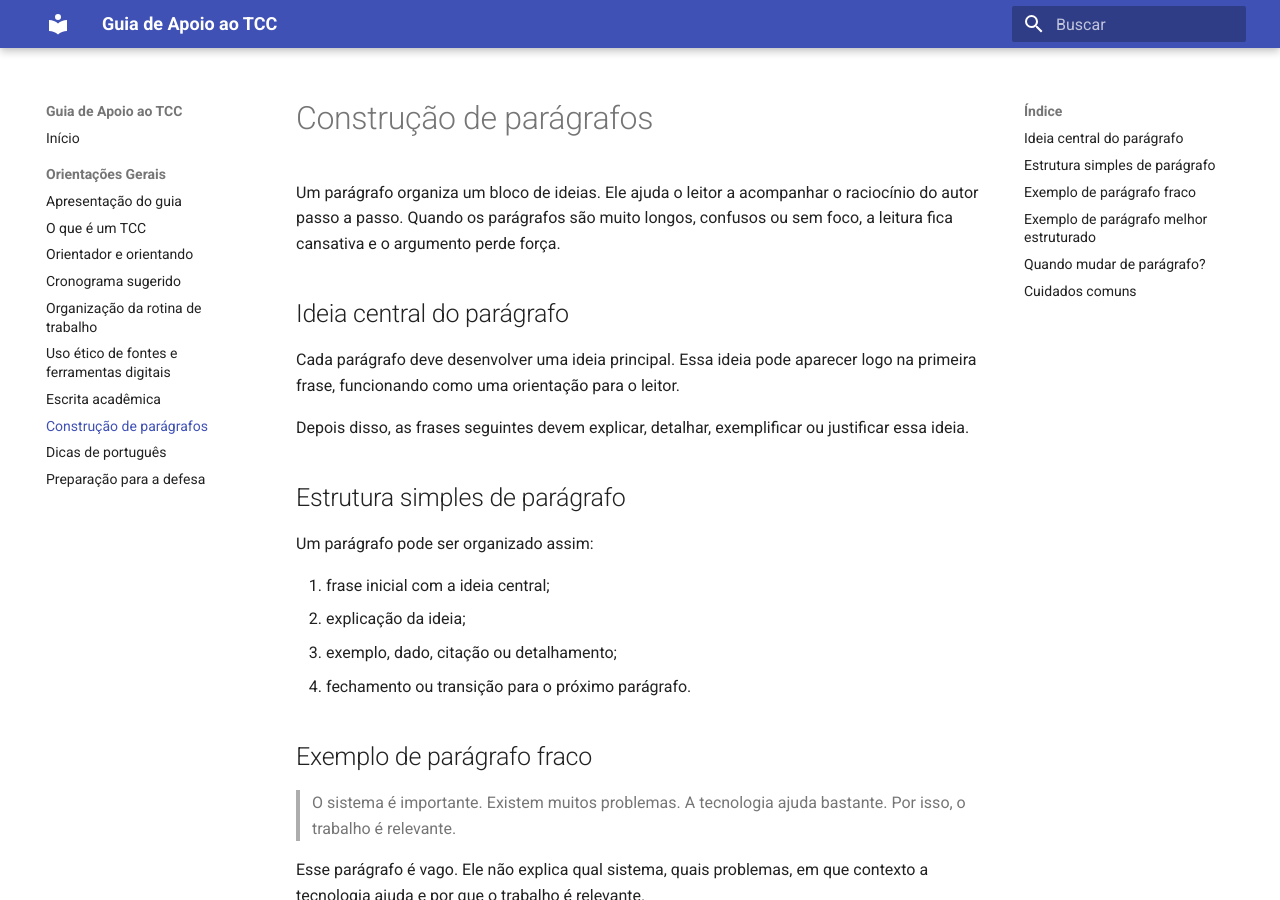
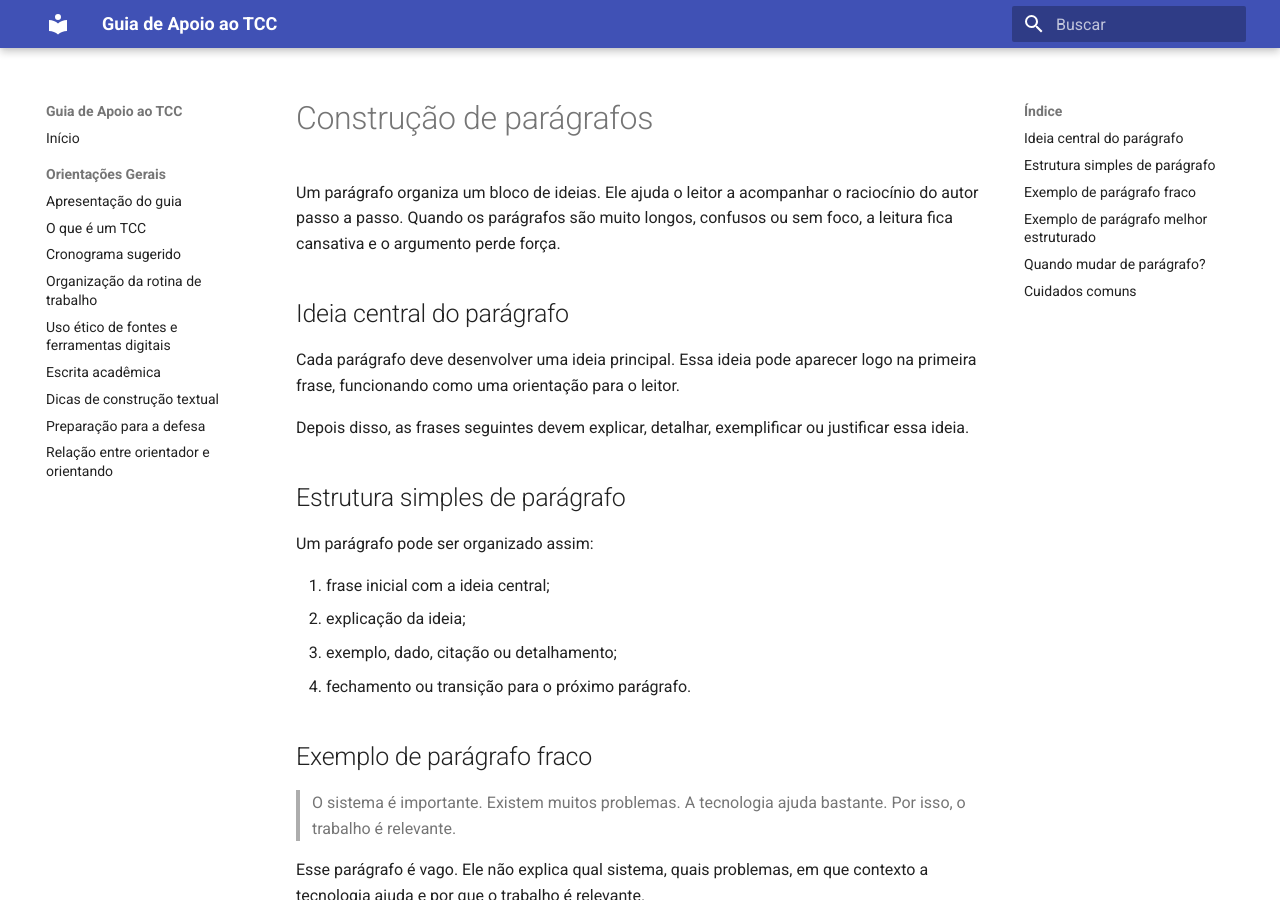
Before and after one commit to danielaflor/tcc, an MkDocs documentation site: the page built from docs/orientacoes-gerais/paragrafos.md, in a window 1280 px wide and 900 px high. Built offline with MkDocs 1.6.1 and Material for MkDocs 9.7.7, drawn with Linux system fonts in a browser that asks for light colours.

Commit message:
Update sections in mkdocs.yml for clarity

```diff
--- a/mkdocs.yml
+++ b/mkdocs.yml
@@ -31,11 +31,10 @@ nav:
   - Orientações Gerais:
       - Apresentação do guia: orientacoes-gerais/apresentacao.md
       - O que é um TCC: orientacoes-gerais/o-que-e-tcc.md
-      - Orientador e orientando: orientacoes-gerais/orientador-orientando.md
       - Cronograma sugerido: orientacoes-gerais/cronograma.md
       - Organização da rotina de trabalho: orientacoes-gerais/rotina.md
       - Uso ético de fontes e ferramentas digitais: orientacoes-gerais/etica-fontes-ferramentas.md
       - Escrita acadêmica: orientacoes-gerais/escrita-academica.md
-      - Construção de parágrafos: orientacoes-gerais/paragrafos.md
-      - Dicas de português: orientacoes-gerais/dicas-portugues.md
+      - Dicas de construção textual: orientacoes-gerais/dicas-portugues.md
       - Preparação para a defesa: orientacoes-gerais/defesa.md
+      - Relação entre orientador e orientando: orientacoes-gerais/orientador-orientando.md
```
